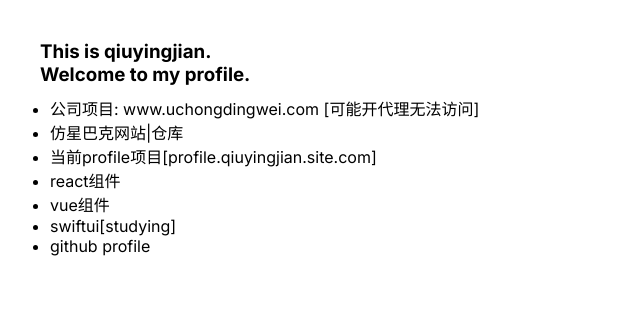
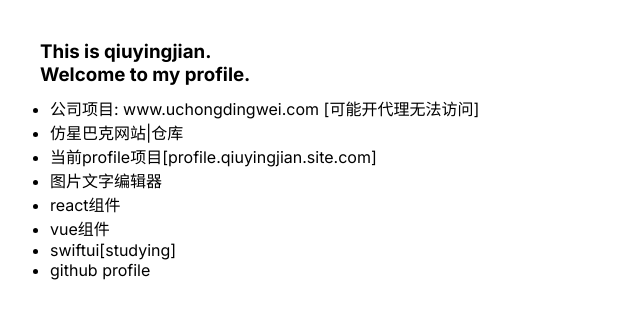
Before and after one commit to qyj971228/profile, a Next.js app: page / in a window 1280 px wide. Shown: the top 318 px of the page, without its empty margins (0-640 px from the left). Built offline with nearby package versions, Linux system fonts and the light colour scheme.

Commit message:
feat: editor

```diff
--- a/app/page.tsx
+++ b/app/page.tsx
@@ -38,6 +38,10 @@
     )
   }
 
+  const toEditor = () => {
+    window.open('https://image-text-editor.vercel.app/', '_blank')
+  }
+
   const cursor = {
     cursor: 'pointer'
   }
@@ -62,6 +66,11 @@
           onClick={toLocalProject}
         >
           当前profile项目[profile.qiuyingjian.site.com]
+        </li>
+        <li
+          style={{ ...cursor }}
+          onClick={toEditor}>
+          图片文字编辑器
         </li>
         <li
           style={{ ...cursor }}
```
